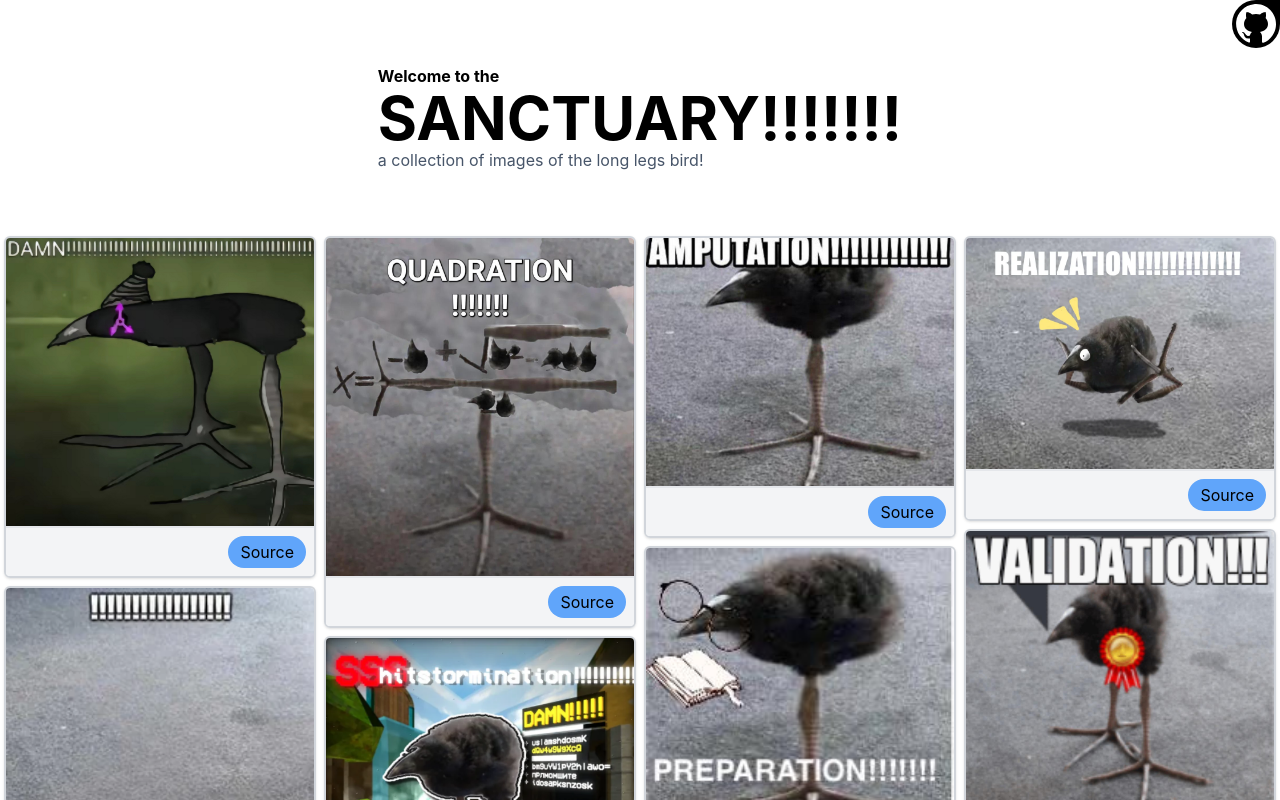
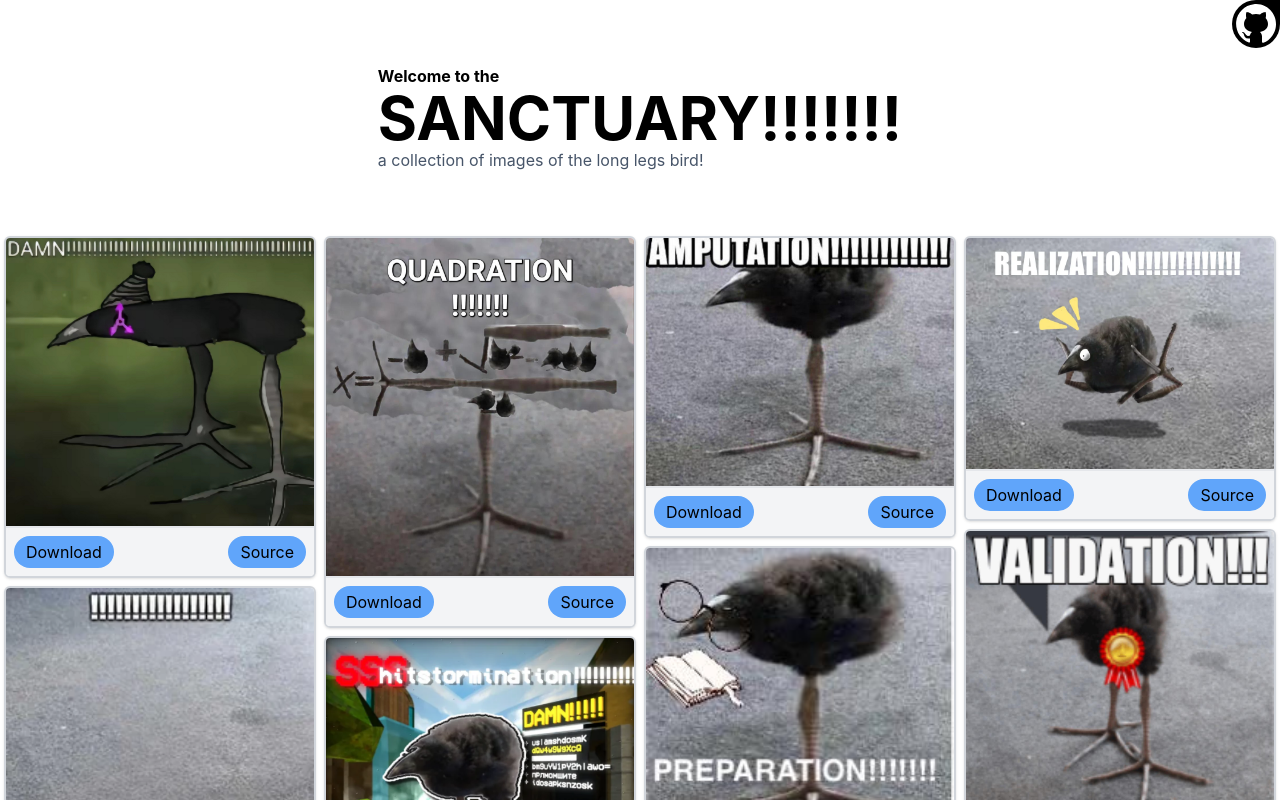
Before and after one commit to Lmedeiros-leiman/BirdSanctuary, a React (Vite) app: page / in a window 1280 px wide. Shown: the top 800 px of the page. Built offline with nearby package versions, Linux system fonts and the light colour scheme.

Commit message:
downloadButton

```diff
--- a/src/main.tsx
+++ b/src/main.tsx
@@ -69,8 +69,8 @@ export const Images = () => {
           className="w-full h-auto object-cover  bg-transparent"
         />
       </picture>
-      <footer className="p-2 bg-gray-100 dark:bg-black border-t-2 border-gray-200 dark:border-white/10 flex justify-end">
-
+      <footer className="p-2 bg-gray-100 dark:bg-black border-t-2 border-gray-200 dark:border-white/10 flex justify-between">
+      <a href={url} download={`bird-image-${index}`} className="bg-blue-400 hover:bg-blue-500 px-3 py-1 rounded-full transition-all ">Download</a>
         <a href={url} className="bg-blue-400 hover:bg-blue-500 px-3 py-1 rounded-full transition-all ">Source</a>
       </footer>
     </div>
```
